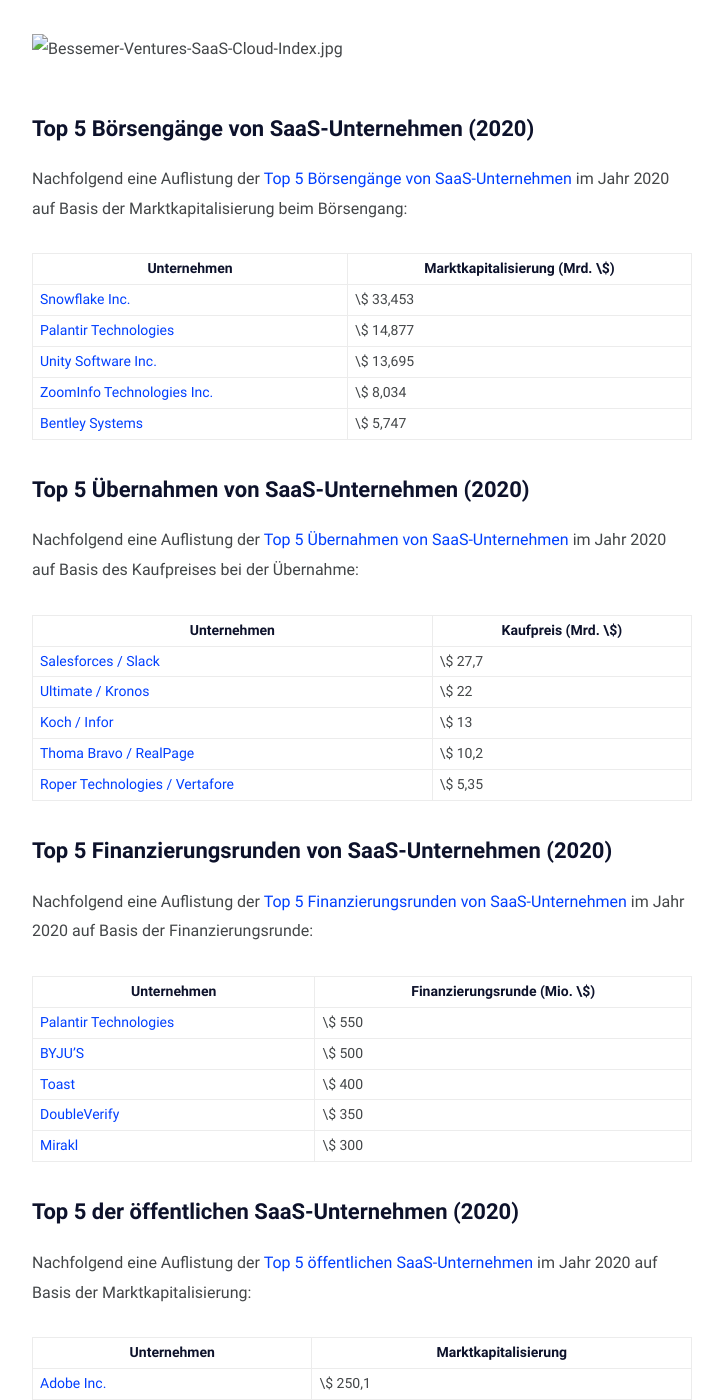
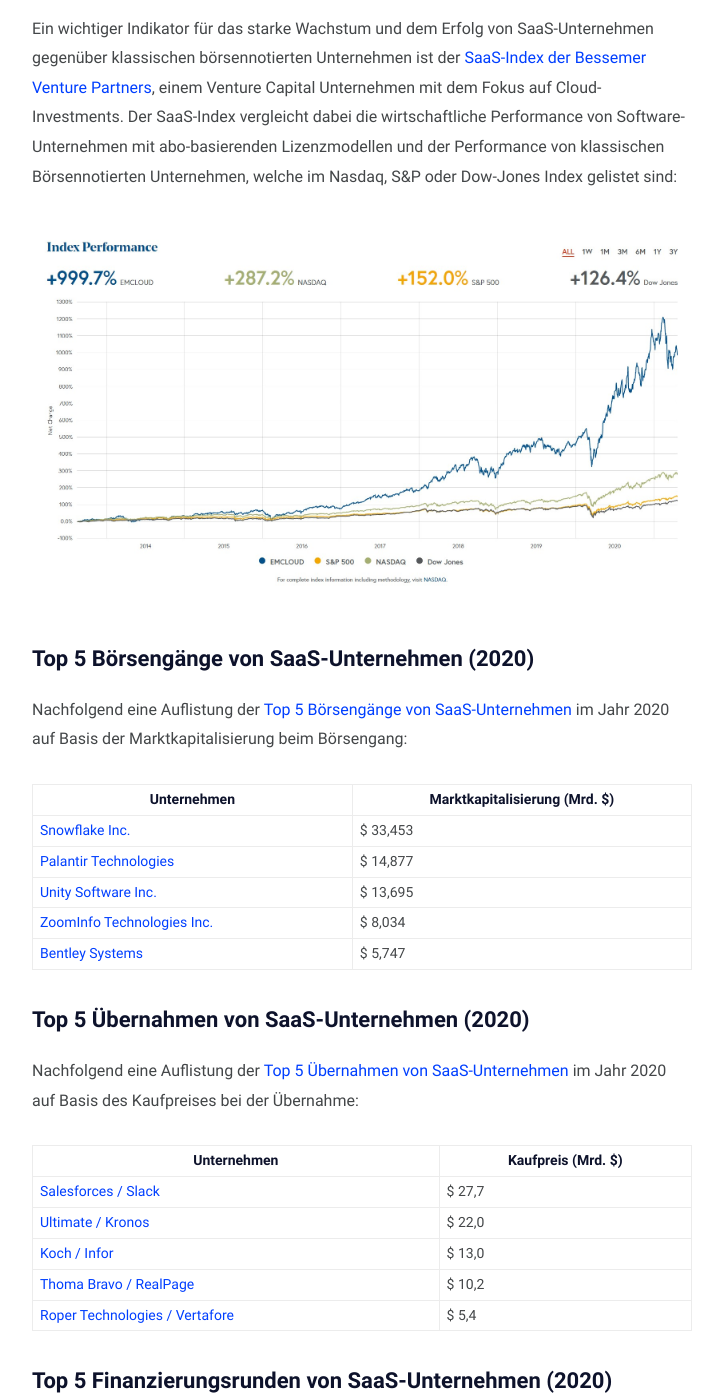
Before and after one commit to mariostnr/website, a Jekyll site: the page built from _posts/2021-04-22-software-as-service-saas-zahlen-fakten-trends.md, in a window 1280 px wide and 1400 px high, scrolled down 2328 px. Shown: the whole window, without its empty margins (278-1001 px from the left). Built offline with Jekyll 4.4.1, drawn with Linux system fonts in a browser that asks for light colours; some of the changed text lies outside the part shown.

Commit message:
Update Blog “2021-04-22-software-as-service-saas-zahlen-fakten-trends”

```diff
--- a/_posts/2021-04-22-software-as-service-saas-zahlen-fakten-trends.md
+++ b/_posts/2021-04-22-software-as-service-saas-zahlen-fakten-trends.md
@@ -33,47 +33,47 @@
 
 Dem globalen öffentlichen SaaS-Markt wird laut [Forrester Research bis Ende 2020](https://www.statista.com/statistics/510333/worldwide-public-cloud-software-as-a-service/) ein Marktvolumen von 157 Milliarden US-Dollar prognostiziert, was einer Verzehnfachung des globalen Marktvolumens innerhalb von nur 10 Jahren entspricht:
 
-![Wachstum des SaaS-Marktes von 2008 bis 2020.jpg](media_Content/Wachstum%20des%20SaaS-Marktes%20von%202008%20bis%202020.jpg)
+![Abbildung des Wachstums des SaaS-Marktes von 2008 bis 2020](/assets/uploads/wachstum-des-saas-marktes-von-2008-bis-2020.jpg "Wachstum des SaaS-Marktes von 2008 bis 2020")
 
 Ein wichtiger Indikator für das starke Wachstum und dem Erfolg von SaaS-Unternehmen gegenüber klassischen börsennotierten Unternehmen ist der [SaaS-Index der Bessemer Venture Partners](https://cloudindex.bvp.com/), einem Venture Capital Unternehmen mit dem Fokus auf Cloud-Investments. Der SaaS-Index vergleicht dabei die wirtschaftliche Performance von Software-Unternehmen mit abo-basierenden Lizenzmodellen und der Performance von klassischen Börsennotierten Unternehmen, welche im Nasdaq, S&P oder Dow-Jones Index gelistet sind:
 
-![Bessemer-Ventures-SaaS-Cloud-Index.jpg](media_Content/Bessemer-Ventures-SaaS-Cloud-Index.jpg)
+![Abbildung des Bessemer-Ventures-SaaS-Cloud-Indexes](/assets/uploads/bessemer-ventures-saas-cloud-index.jpg "Bessemer-Ventures-SaaS-Cloud-Index")
 
 ## Top 5 Börsengänge von SaaS-Unternehmen (2020)
 
 Nachfolgend eine Auflistung der [Top 5 Börsengänge von SaaS-Unternehmen](https://www.meritechcapital.com/blog/2020-review-high-growth-saas-ipos) im Jahr 2020 auf Basis der Marktkapitalisierung beim Börsengang:
 
-| **Unternehmen**                                                          | **Marktkapitalisierung (Mrd. \\$)** |
-| ------------------------------------------------------------------------ | ----------------------------------- |
-| [Snowflake Inc.](https://investors.snowflake.com/overview/default.aspx)  | \\$ 33,453                          |
-| [Palantir Technologies](https://investors.palantir.com/)                 | \\$ 14,877                          |
-| [Unity Software Inc.](https://investors.unity.com/overview/default.aspx) | \\$ 13,695                          |
-| [ZoomInfo Technologies Inc.](https://ir.zoominfo.com/)                   | \\$ 8,034                           |
-| [Bentley Systems](https://investors.bentley.com/)                        | \\$ 5,747                           |
+| **Unternehmen**                                                          | **Marktkapitalisierung (Mrd. $)** |
+| ------------------------------------------------------------------------ | --------------------------------- |
+| [Snowflake Inc.](https://investors.snowflake.com/overview/default.aspx)  | $ 33,453                          |
+| [Palantir Technologies](https://investors.palantir.com/)                 | $ 14,877                          |
+| [Unity Software Inc.](https://investors.unity.com/overview/default.aspx) | $ 13,695                          |
+| [ZoomInfo Technologies Inc.](https://ir.zoominfo.com/)                   | $ 8,034                           |
+| [Bentley Systems](https://investors.bentley.com/)                        | $ 5,747                           |
 
 ## Top 5 Übernahmen von SaaS-Unternehmen (2020)
 
 Nachfolgend eine Auflistung der [Top 5 Übernahmen von SaaS-Unternehmen](https://www.gpbullhound.com/insights/?filter=software) im Jahr 2020 auf Basis des Kaufpreises bei der Übernahme:
 
-| **Unternehmen**                                                                                                                                                                                                                                                                                                                                                              | **Kaufpreis (Mrd. \\$)** |
-| ---------------------------------------------------------------------------------------------------------------------------------------------------------------------------------------------------------------------------------------------------------------------------------------------------------------------------------------------------------------------------- | ------------------------ |
-| [Salesforces / Slack](https://investor.salesforce.com/press-releases/press-release-details/2020/Salesforce-Signs-Definitive-Agreement-to-Acquire-Slack/default.aspx)                                                                                                                                                                                                         | \\$ 27,7                 |
-| [Ultimate / Kronos](https://www.kronos.com/about-us/newsroom/kronos-and-ultimate-software-enter-merger-agreement)                                                                                                                                                                                                                                                            | \\$ 22                   |
-| [Koch / Infor](https://techcrunch.com/2020/02/04/koch-industries-acquires-infor-in-deal-pegged-at-nearly-13b/?guccounter=1&guce_referrer=aHR0cHM6Ly9kdWNrZHVja2dvLmNvbS8&guce_referrer_sig=AQAAAHlP6dFLpt4EatgWseoF7jgmzL2eJZXuX8TYlOZzRdBQ8bTYdreX8kJ70FRLeXvVNzyxUhEtt_e7nyEo9ZeIpitzH6JhKjhzpD_8SNDSLdXi1KjuZ9N2xYN9l9bdO4shYiHQeB3H8flZH5VMOKMnuw6BzWkiG8iBSrClbjpUKznZ) | \\$ 13                   |
-| [Thoma Bravo / RealPage](https://www.realpage.com/news/thoma-bravo-completes-acquisition-of-realpage/)                                                                                                                                                                                                                                                                       | \\$ 10,2                 |
-| [Roper Technologies / Vertafore](https://ropertech.com/sites/default/files/Vertafore%20Presentation%20FINAL.pdf)                                                                                                                                                                                                                                                             | \\$ 5,35                 |
+| **Unternehmen**                                                                                                                                                                                                                                                                                                                                                              | **Kaufpreis (Mrd. $)** |
+| ---------------------------------------------------------------------------------------------------------------------------------------------------------------------------------------------------------------------------------------------------------------------------------------------------------------------------------------------------------------------------- | ---------------------- |
+| [Salesforces / Slack](https://investor.salesforce.com/press-releases/press-release-details/2020/Salesforce-Signs-Definitive-Agreement-to-Acquire-Slack/default.aspx)                                                                                                                                                                                                         | $ 27,7                 |
+| [Ultimate / Kronos](https://www.kronos.com/about-us/newsroom/kronos-and-ultimate-software-enter-merger-agreement)                                                                                                                                                                                                                                                            | $ 22,0                 |
+| [Koch / Infor](https://techcrunch.com/2020/02/04/koch-industries-acquires-infor-in-deal-pegged-at-nearly-13b/?guccounter=1&guce_referrer=aHR0cHM6Ly9kdWNrZHVja2dvLmNvbS8&guce_referrer_sig=AQAAAHlP6dFLpt4EatgWseoF7jgmzL2eJZXuX8TYlOZzRdBQ8bTYdreX8kJ70FRLeXvVNzyxUhEtt_e7nyEo9ZeIpitzH6JhKjhzpD_8SNDSLdXi1KjuZ9N2xYN9l9bdO4shYiHQeB3H8flZH5VMOKMnuw6BzWkiG8iBSrClbjpUKznZ) | $ 13,0                 |
+| [Thoma Bravo / RealPage](https://www.realpage.com/news/thoma-bravo-completes-acquisition-of-realpage/)                                                                                                                                                                                                                                                                       | $ 10,2                 |
+| [Roper Technologies / Vertafore](https://ropertech.com/sites/default/files/Vertafore%20Presentation%20FINAL.pdf)                                                                                                                                                                                                                                                             | $ 5,4                  |
 
 ## Top 5 Finanzierungsrunden von SaaS-Unternehmen (2020)
 
 Nachfolgend eine Auflistung der [Top 5 Finanzierungsrunden von SaaS-Unternehmen](https://www.gpbullhound.com/insights/?filter=software) im Jahr 2020 auf Basis der Finanzierungsrunde:
 
-| **Unternehmen**                                                                                           | **Finanzierungsrunde (Mio. \\$)** |
-| --------------------------------------------------------------------------------------------------------- | --------------------------------- |
-| [Palantir Technologies](https://www.crunchbase.com/organization/palantir-technologies/company_financials) | \\$ 550                           |
-| [BYJU'S](https://www.crunchbase.com/organization/byju-s/company_financials)                               | \\$ 500                           |
-| [Toast](https://www.crunchbase.com/organization/toast/company_financials)                                 | \\$ 400                           |
-| [DoubleVerify](https://www.crunchbase.com/organization/doubleverify/company_financials)                   | \\$ 350                           |
-| [Mirakl](https://www.crunchbase.com/organization/mirakl/company_financials)                               | \\$ 300                           |
+| **Unternehmen**                                                                                           | **Finanzierungsrunde (Mio. $)** |
+| --------------------------------------------------------------------------------------------------------- | ------------------------------- |
+| [Palantir Technologies](https://www.crunchbase.com/organization/palantir-technologies/company_financials) | $ 550                           |
+| [BYJU'S](https://www.crunchbase.com/organization/byju-s/company_financials)                               | $ 500                           |
+| [Toast](https://www.crunchbase.com/organization/toast/company_financials)                                 | $ 400                           |
+| [DoubleVerify](https://www.crunchbase.com/organization/doubleverify/company_financials)                   | $ 350                           |
+| [Mirakl](https://www.crunchbase.com/organization/mirakl/company_financials)                               | $ 300                           |
 
 ## Top 5 der öffentlichen SaaS-Unternehmen (2020)
 
@@ -81,11 +81,11 @@
 
 | **Unternehmen**                                | **Marktkapitalisierung** |
 | ---------------------------------------------- | ------------------------ |
-| [Adobe Inc.](https://www.adobe.com/)           | \\$ 250,1                |
-| [Salesforce Inc.](https://www.salesforce.com/) | \\$ 214,6                |
-| [Shopify Inc.](https://www.shopify.com/)       | \\$ 148,2                |
-| [Square Inc.](https://squareup.com/)           | \\$ 119,6                |
-| [Intuit Inc.](https://www.intuit.com/)         | \\$ 113,9                |
+| [Adobe Inc.](https://www.adobe.com/)           | $ 250,1                  |
+| [Salesforce Inc.](https://www.salesforce.com/) | $ 214,6                  |
+| [Shopify Inc.](https://www.shopify.com/)       | $ 148,2                  |
+| [Square Inc.](https://squareup.com/)           | $ 119,6                  |
+| [Intuit Inc.](https://www.intuit.com/)         | $ 113,9                  |
 
 ## Top 5 der privaten SaaS-Unternehmen (2020)
 
@@ -99,16 +99,16 @@
 | [HashiCorp](https://www.hashicorp.com/)      | Infrastructure automation  |
 | [Databricks](https://databricks.com/)        | Data analytics             |
 
+
+
 Im Durschnitt verwenden kleine und mittlere Unternehmen bereits über [20 kostenpflichtige SaaS-Produkte, sowie über 30 kostenfreie SaaS-Produkte](https://www.youtube.com/watch?v=9xSeBWS6pXo) und bezahlen eine monatliche Abogebühren von über 20 Tsd. US-Dollar. Durch die technischen Entwicklungen in den letzten Jahren bieten SaaS-Produkte einen immer stärkeren Komfort, Sicherheit, Kosteneinsparungen und Flexibilität gegenüber klassischen Software-Produkten.
 
 Im nächsten Artikel versuche ich aktuelle SaaS-Trends und Entwicklungen kurz zu beschreiben und zu erklären.
 
-
-
 **Quellen:**
 
--   [Definition von Software-as-a-Service (SaaS)](https://www.gartner.com/en/information-technology/glossary/software-as-a-service-saas)
--   [Unterschied zwischen horizontalen und vertikalen SaaS-Produkten](https://bowerycap.com/blog/insights/vertical-saas-what-is-it-how-is-it-different/)
--   [Das Abo-Zeitalter - Warum das Abo-Modell die Zukunft ihres Unternehmens ist](https://www.zuora.com/get/das-abo-zeitalter/)
+* [Definition von Software-as-a-Service (SaaS)](https://www.gartner.com/en/information-technology/glossary/software-as-a-service-saas)
+* [Unterschied zwischen horizontalen und vertikalen SaaS-Produkten](https://bowerycap.com/blog/insights/vertical-saas-what-is-it-how-is-it-different/)
+* [Das Abo-Zeitalter - Warum das Abo-Modell die Zukunft ihres Unternehmens ist](https://www.zuora.com/get/das-abo-zeitalter/)
 
 💡 PS: um in Zukunft keinen Artikel zu verpassen, kannst du mir gerne auf [Twitter](https://twitter.com/mariostnr) oder [LinkedIn](https://www.linkedin.com/in/mario-steiner) folgen oder dich zu meinem persönlichen [Newsletter](http://eepurl.com/heuGRP) anmelden.
```
Also changed, not shown: assets/uploads/bessemer-ventures-saas-cloud-index.jpg (added), assets/uploads/wachstum-des-saas-marktes-von-2008-bis-2020.jpg (added).
